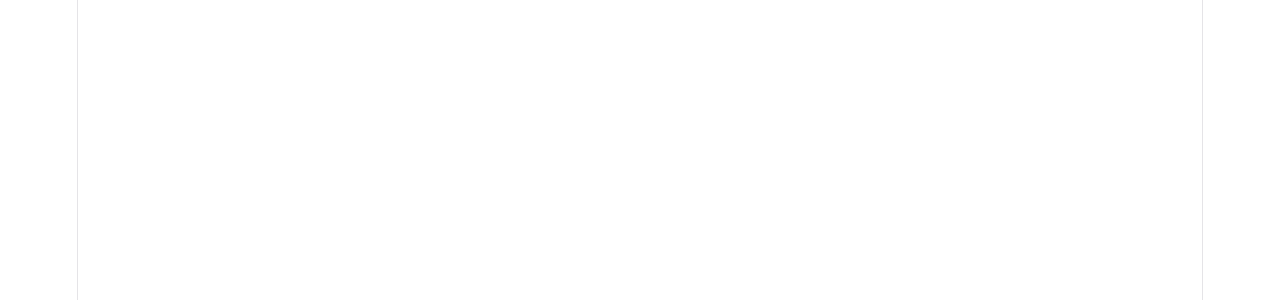
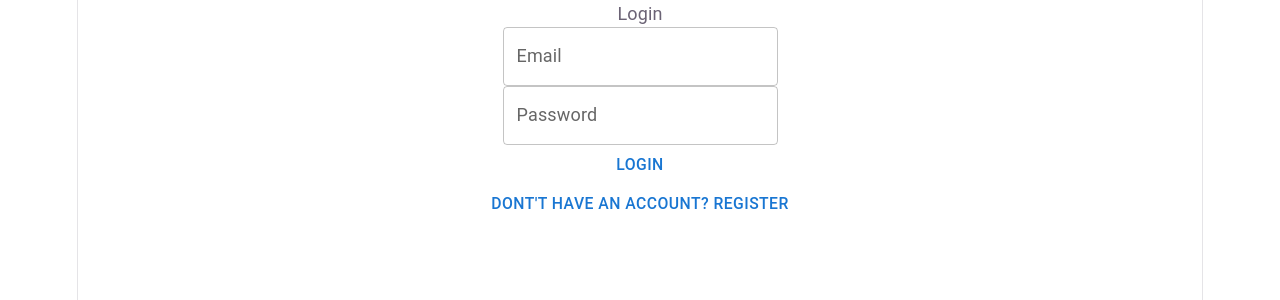
Before and after one commit to shakurahmadd/finsight, a React app in the folder frontend/: page /auth in a window 1280 px wide. Before the commit this address had no page. Shown: the top 300 px of the page. Built offline with nearby package versions, Linux system fonts and the light colour scheme; the HTML template or start-up script is replaced by a standard one.

Commit message:
feat: add AuthPage with login/register toggle, update notes and log

```diff
--- a/frontend/src/App.jsx
+++ b/frontend/src/App.jsx
@@ -1,10 +1,12 @@
 import { Routes, Route} from 'react-router-dom'
 import TickerResearchPage from './pages/TickerResearchPage'
+import AuthPage from './pages/AuthPage'
 
 function App() {
   return (
     <Routes>
       <Route path="/" element={<TickerResearchPage />} />
+      <Route path="/auth" element={<AuthPage/>} />
     </Routes>
   )
 }
--- /dev/null
+++ b/frontend/src/pages/AuthPage.jsx
@@ -0,0 +1,96 @@
+import { Container, TextField, Typography, Box, Button, Alert} from "@mui/material";
+import axios from "axios";
+import { useState } from "react";
+import { useNavigate } from "react-router-dom";
+
+
+function AuthPage() {
+    const [isLogin, setIsLogin] = useState(true)
+    const [email, setEmail] = useState('')
+    const [password, setPassword] = useState('')
+    const [isloading, setIsLoading] = useState(false)
+    const [error, setError] = useState('')
+    const [confirmPassword, setConfirmPassword] = useState('')
+    const navigate = useNavigate()
+
+    const handleSubmit = async () => {
+        setIsLoading(true)
+        try {
+
+            if (!isLogin && password !== confirmPassword) {
+                setError('Passwords do not match')
+                setIsLoading(false)
+                return
+            }
+
+
+            const loginResponse = isLogin ? await axios.post('http://localhost:8000/login', {email : email, password : password}) :
+            await axios.post('http://localhost:8000/register', {email : email, password : password})
+
+
+            if (isLogin) {
+                localStorage.setItem('token', loginResponse.data.access_token)
+                navigate('/')
+            } else {
+                setIsLogin(true)
+                setPassword('')
+                setConfirmPassword('')
+            }
+
+
+        } catch (error) {
+            console.error(error)
+            setError(error.response?.data?.detail || "Something went wrong")
+         } finally {
+            setIsLoading(false)
+        }
+    }
+
+
+    return (
+        <Container>
+            <Box>
+                <Typography>{isLogin ? "Login" : "Register"}</Typography>
+                <TextField
+                value = {email}
+                label = "Email"
+                onChange={(e) => setEmail(e.target.value)}
+                />
+            </Box>
+            <Box>
+                <TextField
+                type = "password"
+                value = {password}
+                label = "Password"
+                onChange={(e) => setPassword(e.target.value)} />
+            </Box>
+
+            {!isLogin && (
+                <Box>
+                    <TextField
+                        type = "password"
+                        value={confirmPassword}
+                        label="Confirm Password"
+                        onChange={ (e) => setConfirmPassword(e.target.value)}
+                        />
+                </Box>
+
+            )}
+
+            <Box>
+                <Button onClick={handleSubmit}>
+                {isLogin ? "Login" : "Sign Up"}
+                </Button>
+            </Box>
+            <Box>
+                {error && <Alert severity="error">{error}</Alert>}
+                <Button onClick={() => {setIsLogin(!isLogin); setError(''); setEmail(''); setPassword(''); setConfirmPassword('')}}>
+                    {isLogin ? "Dont't have an account? Register" : "Already have an account? Login"}
+                </Button>
+            </Box>
+
+        </Container>
+    )
+}
+
+export default AuthPage
```
Also changed, not shown: 2 other files (tests, documents, lock files or other folders).
